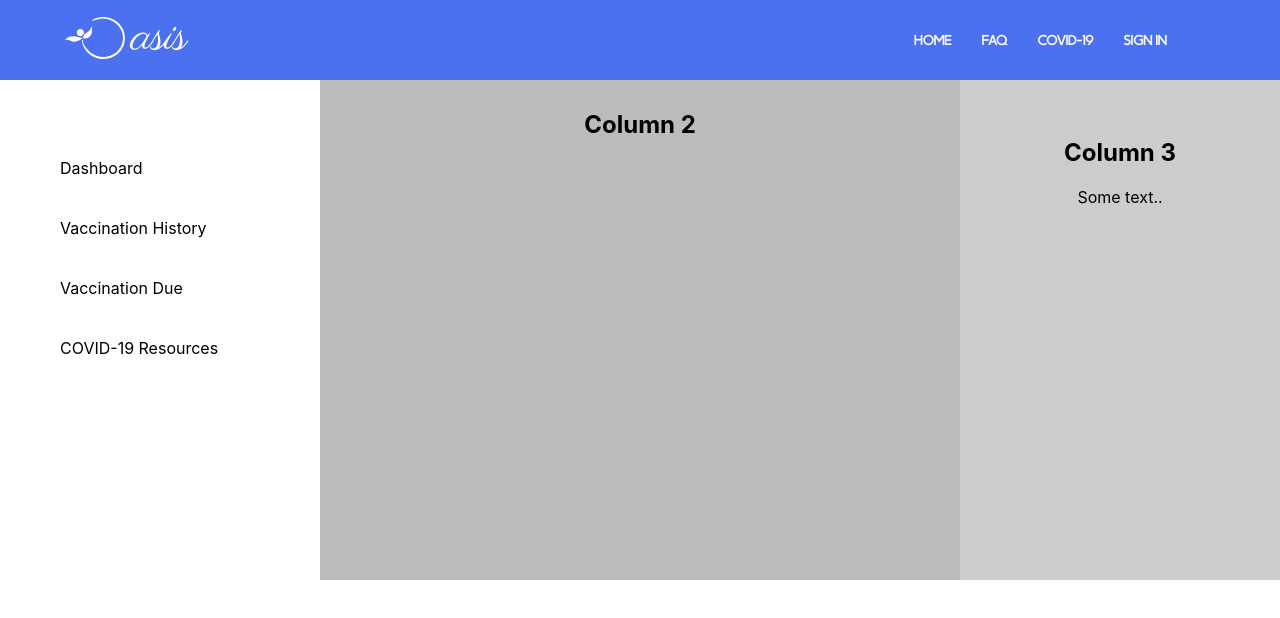
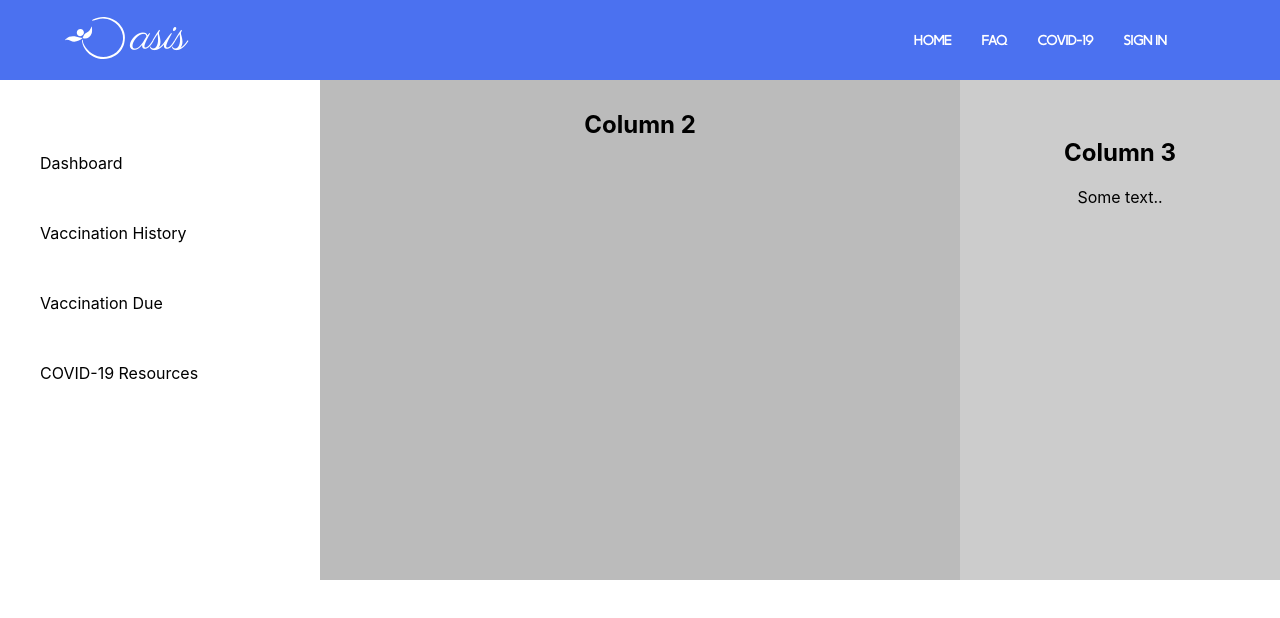
Before and after one commit to akarshroot/oasis, a React (Create React App) app in the folder oasis/: page /dashboard in a window 1280 px wide. Shown: the top 618 px of the page. Built offline with nearby package versions, Linux system fonts and the light colour scheme; the HTML template or start-up script is replaced by a standard one.

Commit message:
dash-temp2

```diff
--- a/oasis/src/pages/Dashboard.css
+++ b/oasis/src/pages/Dashboard.css
@@ -5,7 +5,7 @@
   /* Create three unequal columns that floats next to each other */
   .column {
     float: left;
-    padding: 10px;
+    padding: 10px 0px;
     height: 500px; /* Should be removed. Only for demonstration */
     margin-top: -20px;
   }
@@ -29,11 +29,14 @@
   .dash-tabs{
       /* padding: 5px; */
       text-align: left;
-      margin: 40px;
-      padding-left: 10px;
-      padding-right: 5px;
+      margin: 20px 0px;
+      padding: 15px 10px 15px 40px;
+      /* padding-right: 5px; */
   }
 
   .dash-tabs:hover{
-    border-right: solid 2px #00d0c2;
+    border-right: solid 5px #4b71f0;
+    color: #00d0c2;
+    transition: color 1s;
+    transition: border 1s;
   }
```
